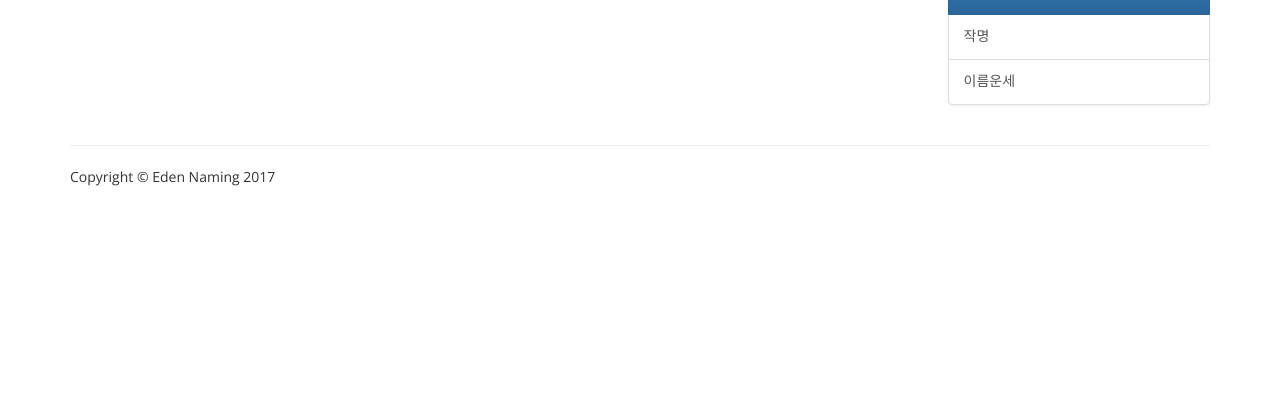
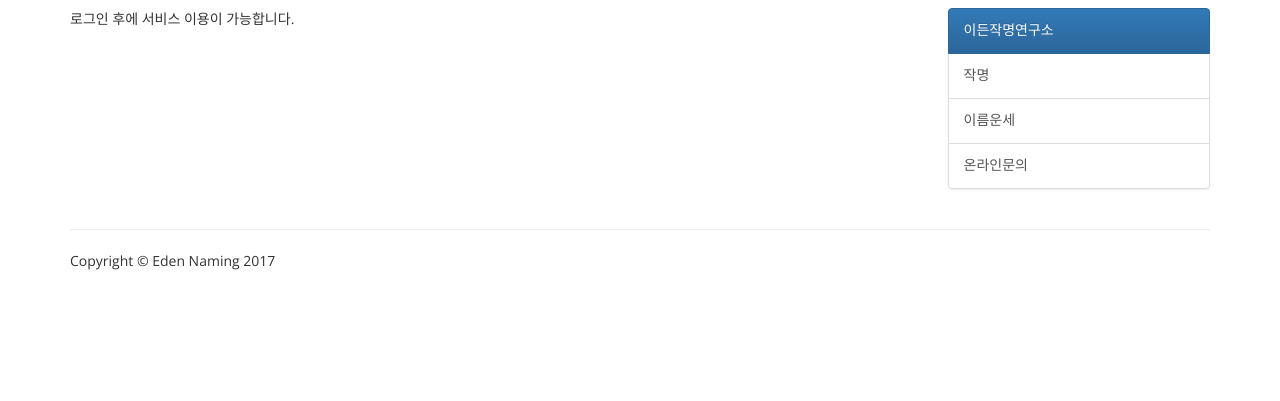
Before and after one commit to byung-u/EdenNaming, a Django app: template namingworks/namingworks/templates/index.html in a window 1280 px wide. Shown: the part 399-800 px from the top of the page. Run offline with Django 3.2, Linux system fonts and the light colour scheme; the template is opened without the code that fills it, so the values that code supplies are empty; some libraries are stand-ins or nearby versions.

Commit message:
Fix page contents

```diff
--- a/namingworks/namingworks/templates/index.html
+++ b/namingworks/namingworks/templates/index.html
@@ -10,8 +10,8 @@
 <div class="jumbotron jumbotron-billboard">
     <div class="img"></div>
     <h1><b>이든작명연구소</b></h1>
-    <li>작명서비스로 아이의 앞날에 축복을 더할 이름을 지어보세요.</li>
-    <li>이름운세서비스로 현재 이름의 운세를 확인해보세요.</li>
+    <p>아이의 앞날에 축복을 더할 이름을 지어보세요.<br>
+       현재 이름의 운세를 확인해보세요.</p>
     {% if user.is_authenticated %}
     {% else %}
     <p><a class="btn btn-primary" href="{% url "login" %}" role="button"><span class="glyphicon glyphicon-user"></span>로그인 </a></p>
@@ -29,7 +29,7 @@
                 {% if user.is_authenticated %}
                 <div class="col-xs-6 col-lg-4">
                     <h2>작명하기</h2>
-                    <p>탄생 정보 및 성씨 정보를 바탕으로 吉한 이름을 지어줍니다.</p>
+                    <p>탄생 및 성씨 정보를 바탕으로 작명합니다.</p>
                     <p><a class="btn btn-default" href="{% url "naming" %}" role="button">아이 정보 입력하기 &raquo;</a></p>
                 </div><!--/.col-xs-6.col-lg-4-->
                 <div class="col-xs-6 col-lg-4">
@@ -49,6 +49,7 @@
                 <a href="{% url "index" %}" class="list-group-item active">이든작명연구소</a>
                 <a href="{% url "naming" %}" class="list-group-item">작명</a>
                 <a href="{% url "suri81" %}" class="list-group-item">이름운세</a>
+                <a href="{% url "contact" %}" class="list-group-item">온라인문의</a>
             </div>
         </div><!--/.sidebar-offcanvas-->
     </div><!--/row-->
```
